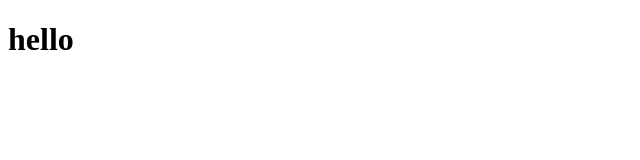
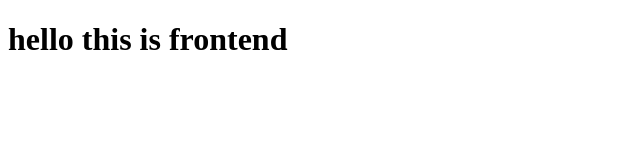
Before and after one commit to rahul-fd15/Gitseven, a plain HTML site: page index.html in a window 1280 px wide. Shown: the whole page, without its empty margins (0-640 px from the left). Drawn offline with Linux system fonts and the light colour scheme.

Commit message:
new front end added

```diff
--- a/index.html
+++ b/index.html
@@ -6,6 +6,6 @@
     <title>Document</title>
 </head>
 <body>
-    <h1>hello</h1>
+    <h1>hello this is frontend</h1>
 </body>
 </html>
```
